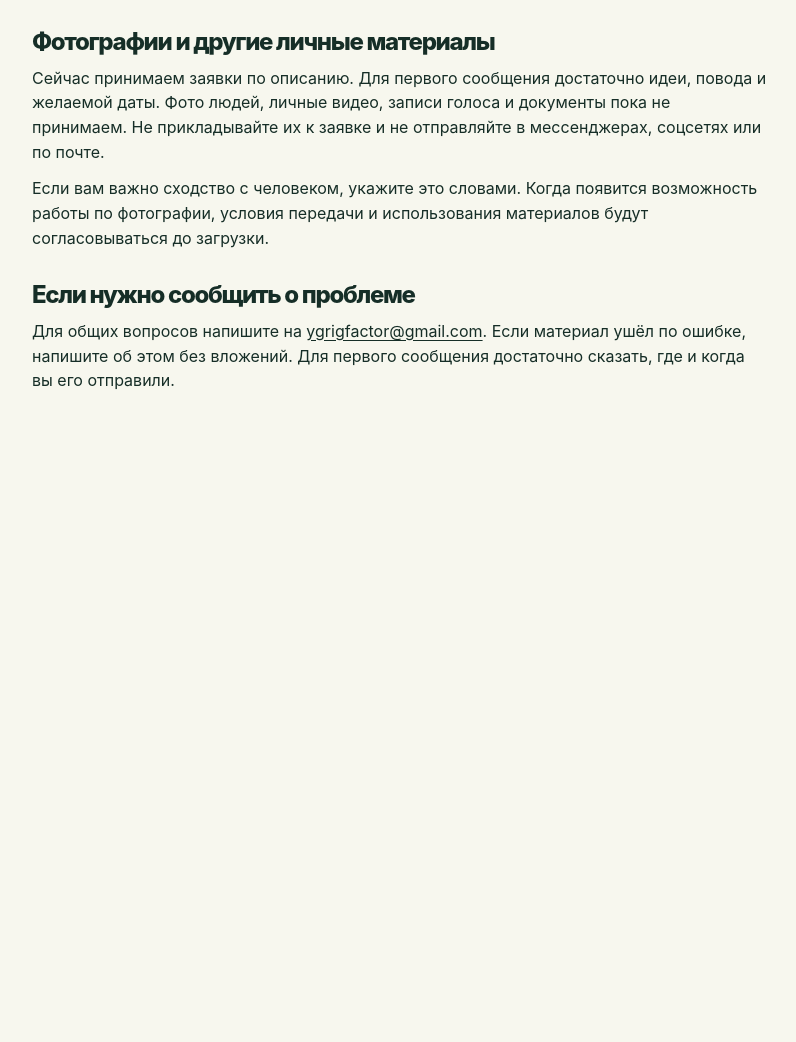
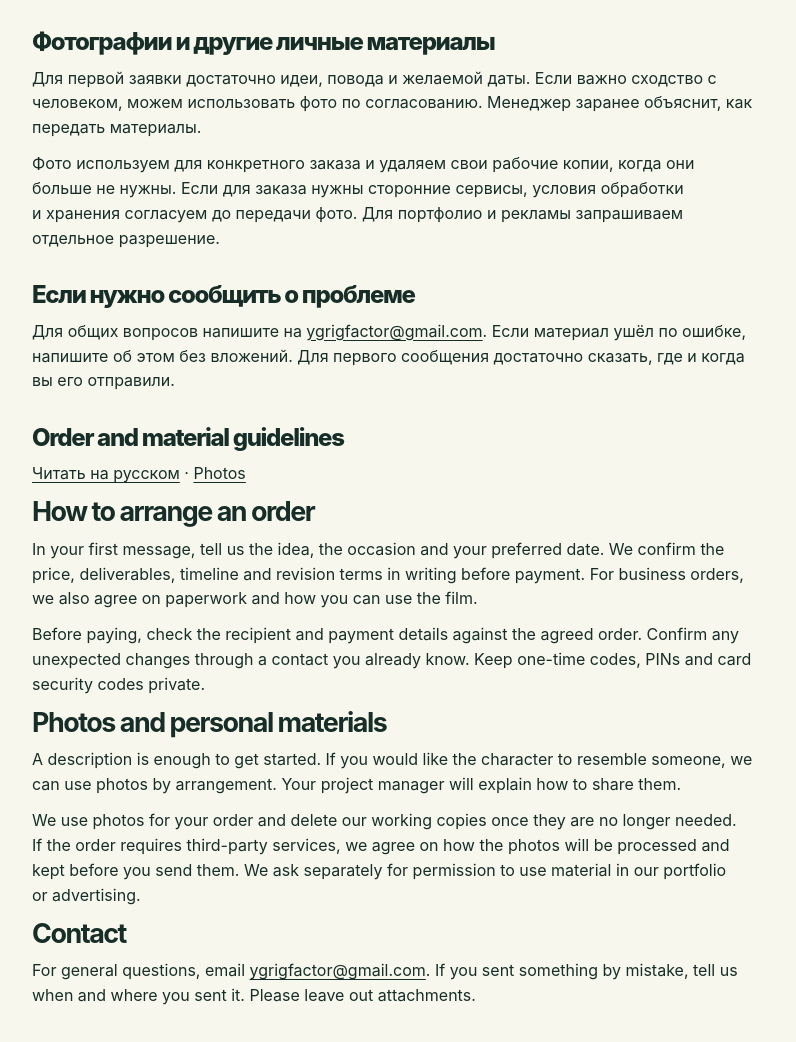
Before and after one commit to Yarosl4v-Grigoriev/yasnitsa-site, a plain HTML site: page legal/index.html in a window 1280 px wide. Shown: the part 518-1560 px from the top of the page, without its empty margins (240-1036 px from the left). Before the commit the page ends 986 px from the top, so only its background shows below. Drawn offline with Linux system fonts and the light colour scheme.

Commit message:
Publish bilingual photo and order guidelines
Updated the guidelines for order placement and material submission in both Russian and English sections.

```diff
--- a/legal/index.html
+++ b/legal/index.html
@@ -17,7 +17,7 @@
 </head>
 <body>
 <main class="wrap guidelines">
-<a href="../">На сайт Ясницы</a>
+<a href="../">На сайт Ясницы</a> · <a href="#english" lang="en">English</a>
 <h1>Условия заявки и правила передачи материалов</h1>
 <nav aria-label="Разделы страницы"><a href="#order">Как оформить заказ</a> · <a href="#materials">Правила передачи материалов</a> · <a href="#contact">Контакт</a></nav>
 <section aria-labelledby="order">
@@ -27,13 +27,25 @@
 </section>
 <section aria-labelledby="materials">
 <h2 id="materials">Фотографии и другие личные материалы</h2>
-<p>Сейчас принимаем заявки по описанию. Для первого сообщения достаточно идеи, повода и желаемой даты. Фото людей, личные видео, записи голоса и документы пока не принимаем. Не прикладывайте их к заявке и не отправляйте в мессенджерах, соцсетях или по почте.</p>
-<p>Если вам важно сходство с человеком, укажите это словами. Когда появится возможность работы по фотографии, условия передачи и использования материалов будут согласовываться до загрузки.</p>
+<p>Для первой заявки достаточно идеи, повода и желаемой даты. Если важно сходство с человеком, можем использовать фото по согласованию. Менеджер заранее объяснит, как передать материалы.</p>
+<p>Фото используем для конкретного заказа и удаляем свои рабочие копии, когда они больше не нужны. Если для заказа нужны сторонние сервисы, условия обработки и хранения согласуем до передачи фото. Для портфолио и рекламы запрашиваем отдельное разрешение.</p>
 </section>
 <section aria-labelledby="contact">
 <h2 id="contact">Если нужно сообщить о проблеме</h2>
 <p>Для общих вопросов напишите на <a href="mailto:ygrigfactor@gmail.com">ygrigfactor@gmail.com</a>. Если материал ушёл по ошибке, напишите об этом без вложений. Для первого сообщения достаточно сказать, где и когда вы его отправили.</p>
 </section>
+<section id="english" lang="en" aria-labelledby="terms-en">
+<h2 id="terms-en">Order and material guidelines</h2>
+<p><a href="#order">Читать на русском</a> · <a href="#photos-en">Photos</a></p>
+<h3>How to arrange an order</h3>
+<p>In your first message, tell us the idea, the occasion and your preferred date. We confirm the price, deliverables, timeline and revision terms in writing before payment. For business orders, we also agree on paperwork and how you can use the film.</p>
+<p>Before paying, check the recipient and payment details against the agreed order. Confirm any unexpected changes through a contact you already know. Keep one-time codes, PINs and card security codes private.</p>
+<h3 id="photos-en">Photos and personal materials</h3>
+<p>A description is enough to get started. If you would like the character to resemble someone, we can use photos by arrangement. Your project manager will explain how to share them.</p>
+<p>We use photos for your order and delete our working copies once they are no longer needed. If the order requires third-party services, we agree on how the photos will be processed and kept before you send them. We ask separately for permission to use material in our portfolio or advertising.</p>
+<h3>Contact</h3>
+<p>For general questions, email <a href="mailto:ygrigfactor@gmail.com">ygrigfactor@gmail.com</a>. If you sent something by mistake, tell us when and where you sent it. Please leave out attachments.</p>
+</section>
 </main>
 </body>
 </html>
```
